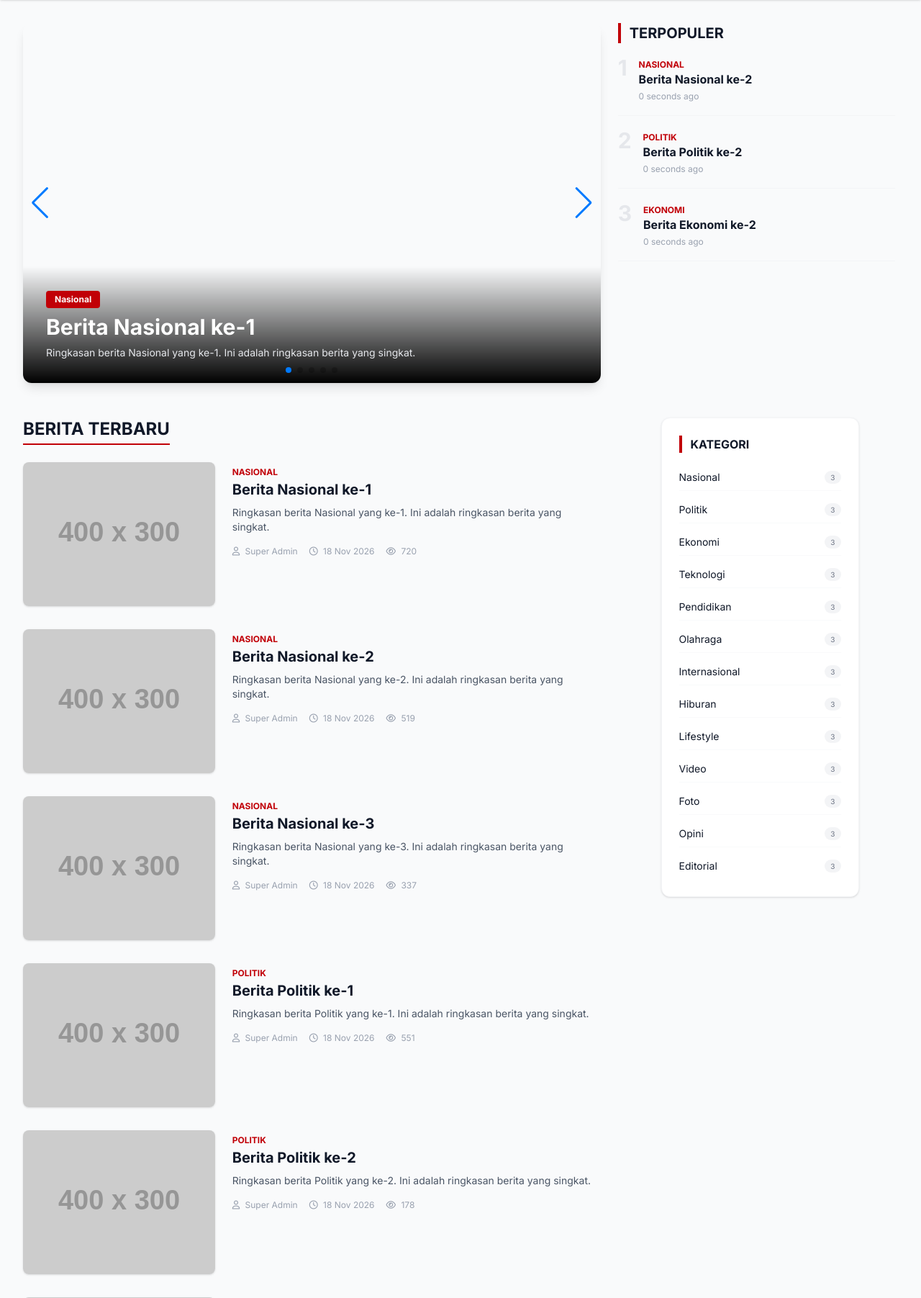
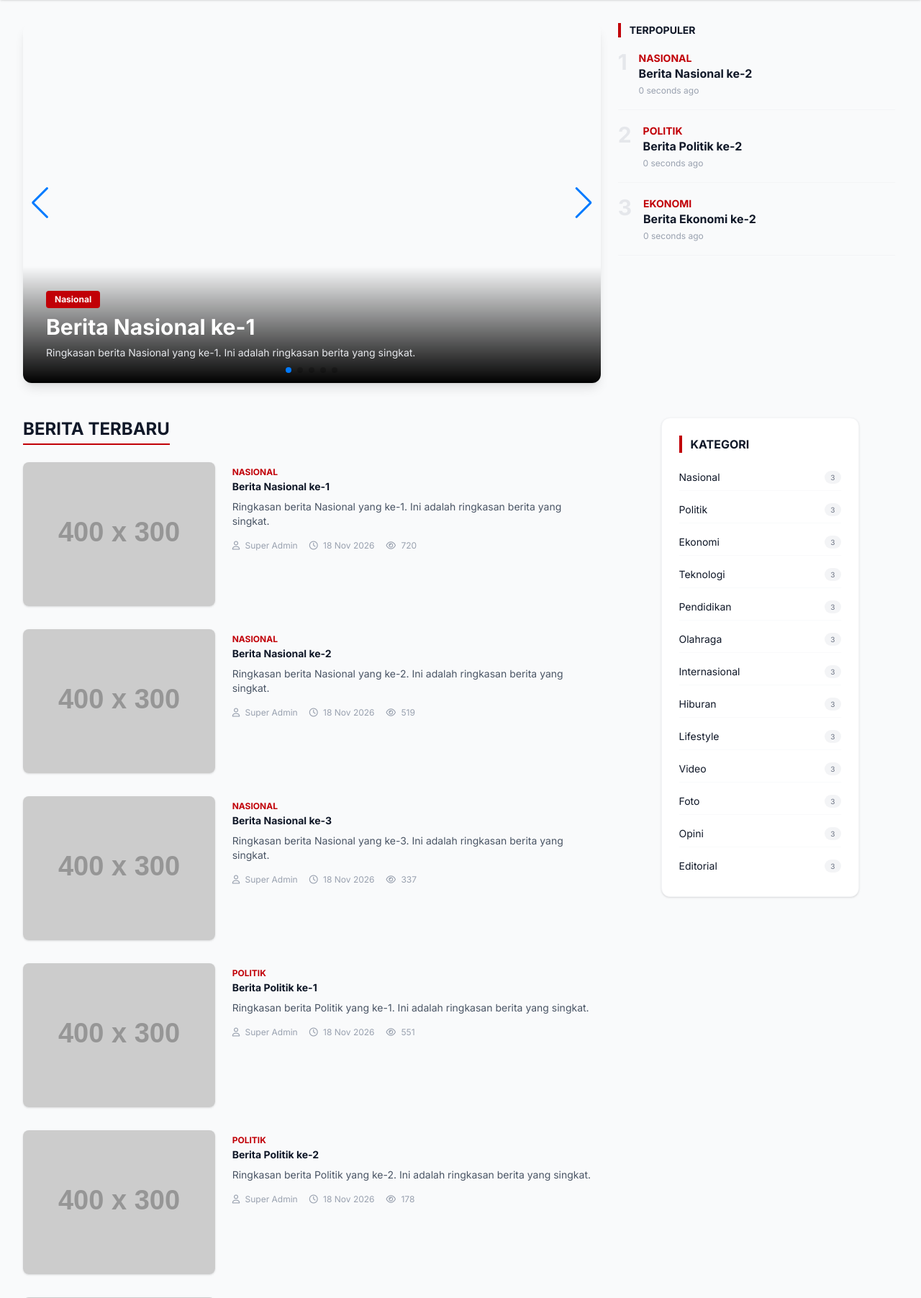
Before and after one commit to meldiadrian/pariwisata, a Laravel app: page / in a window 1280 px wide. Shown: the part 116-1919 px from the top of the page at 72% size. Run offline with Laravel 12, Linux system fonts and the light colour scheme; data comes from the database, SQL or seed files in the repository; grey boxes labelled with a size stand in for pictures from a placeholder-image service; data that the repository does not hold is empty; style sheets or scripts are compiled from the project's sources; some libraries are stand-ins or nearby versions.

Commit message:
adrian-update welcome.blade.php

```diff
--- a/resources/views/welcome.blade.php
+++ b/resources/views/welcome.blade.php
@@ -21,7 +21,7 @@
                         />
                         <div class="absolute bottom-0 left-0 right-0 bg-gradient-to-t from-black to-transparent p-4 sm:p-6 md:p-8">
                             <span class="bg-red-700 text-white px-3 py-1 text-xs font-bold rounded mb-2 inline-block">{{ $news->category?->name ?? 'Berita' }}</span>
-                            <h2 class="text-base sm:text-xl md:text-2xl lg:text-3xl font-bold text-white mb-1 sm:mb-2 line-clamp-2">
+                            <h2 class="text-base sm:text-sm md:text-2xl lg:text-3xl font-bold text-white mb-1 sm:mb-2 line-clamp-2">
                                 <a href="{{ route('news.show', $news->slug) }}" class="hover:underline">{{ $news->title }}</a>
                             </h2>
                             <p class="hidden sm:block text-gray-200 text-xs sm:text-sm line-clamp-2">{{ $news->summary }}</p>
@@ -37,13 +37,13 @@
 
         <!-- Trending Sidebar -->
         <div class="lg:col-span-1">
-            <h3 class="text-xl font-bold mb-4 border-l-4 border-red-700 pl-3">TERPOPULER</h3>
+            <h3 class="text-sm font-bold mb-4 border-l-4 border-red-700 pl-3">TERPOPULER</h3>
             <div class="space-y-4 max-h-[200px] sm:max-h-[280px] lg:max-h-none overflow-y-auto lg:overflow-visible pr-1">
                 @foreach($trending as $index => $news)
                 <div class="flex items-start space-x-4 group border-b border-gray-100 pb-4">
                     <span class="text-3xl font-black text-gray-200 group-hover:text-red-700 transition">{{ $index + 1 }}</span>
                     <div>
-                        <span class="text-red-700 text-xs font-bold uppercase">{{ $news->category?->name ?? 'Berita' }}</span>
+                        <span class="text-red-700 text-sm font-bold uppercase">{{ $news->category?->name ?? 'Berita' }}</span>
                         <h4 class="font-bold leading-tight group-hover:text-red-700 transition">
                             <a href="{{ route('news.show', $news->slug) }}">{{ $news->title }}</a>
                         </h4>
@@ -153,7 +153,7 @@
                     </div>
 
                     {{-- Title --}}
-                    <h2 class="text-xl sm:text-2xl md:text-3xl font-black text-gray-900 mb-2 leading-tight">
+                    <h2 class="text-sm sm:text-2xl md:text-3xl font-black text-gray-900 mb-2 leading-tight">
                         Selamat Datang di {{ $setting->site_name ?? config('app.name') }}
                     </h2>
 
@@ -574,7 +574,7 @@
     <!-- Latest News Section -->
     <div class="grid grid-cols-1 lg:grid-cols-3 gap-8">
         <div class="lg:col-span-2">
-            <h3 class="text-xl sm:text-2xl font-black mb-6 border-b-2 border-red-700 inline-block pb-1">BERITA TERBARU</h3>
+            <h3 class="text-sm sm:text-2xl font-black mb-6 border-b-2 border-red-700 inline-block pb-1">BERITA TERBARU</h3>
             <div class="space-y-6 sm:space-y-8">
                 @foreach($latestNews as $news)
                 <div class="flex flex-col sm:flex-row gap-4 sm:gap-6 group">
@@ -583,7 +583,7 @@
                     </div>
                     <div class="flex-1">
                         <span class="text-red-700 text-xs font-bold uppercase">{{ $news->category?->name ?? 'Berita' }}</span>
-                        <h3 class="text-xl font-bold mb-2 group-hover:text-red-700 transition">
+                        <h3 class="text-sm font-bold mb-2 group-hover:text-red-700 transition">
                             <a href="{{ route('news.show', $news->slug) }}">{{ $news->title }}</a>
                         </h3>
                         <p class="text-gray-600 text-sm mb-4 line-clamp-3">{{ $news->summary }}</p>
```
